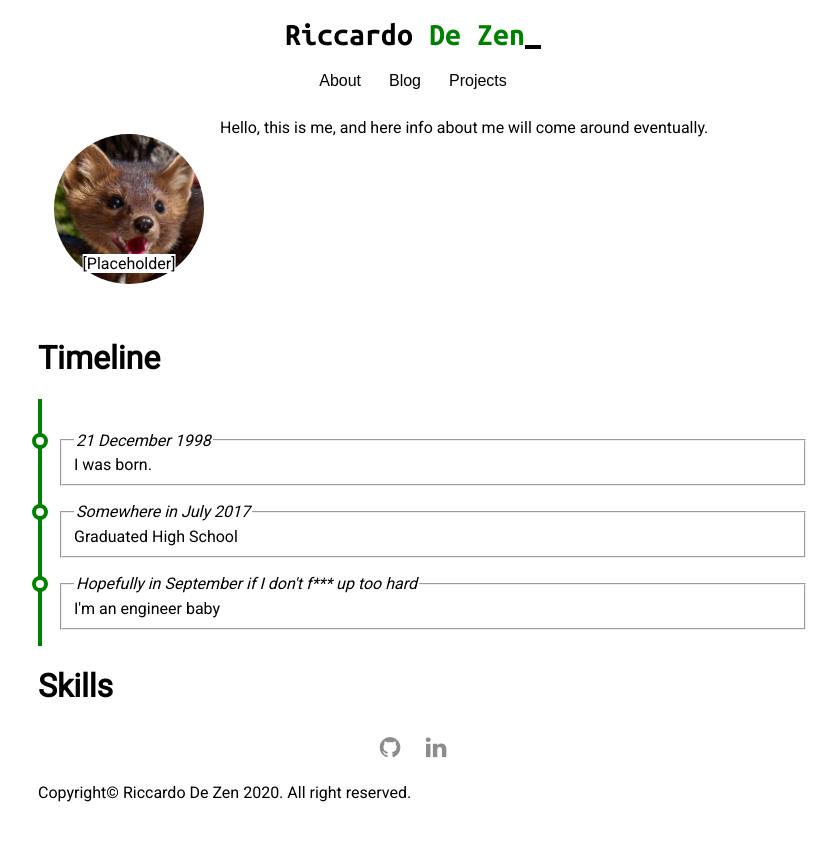
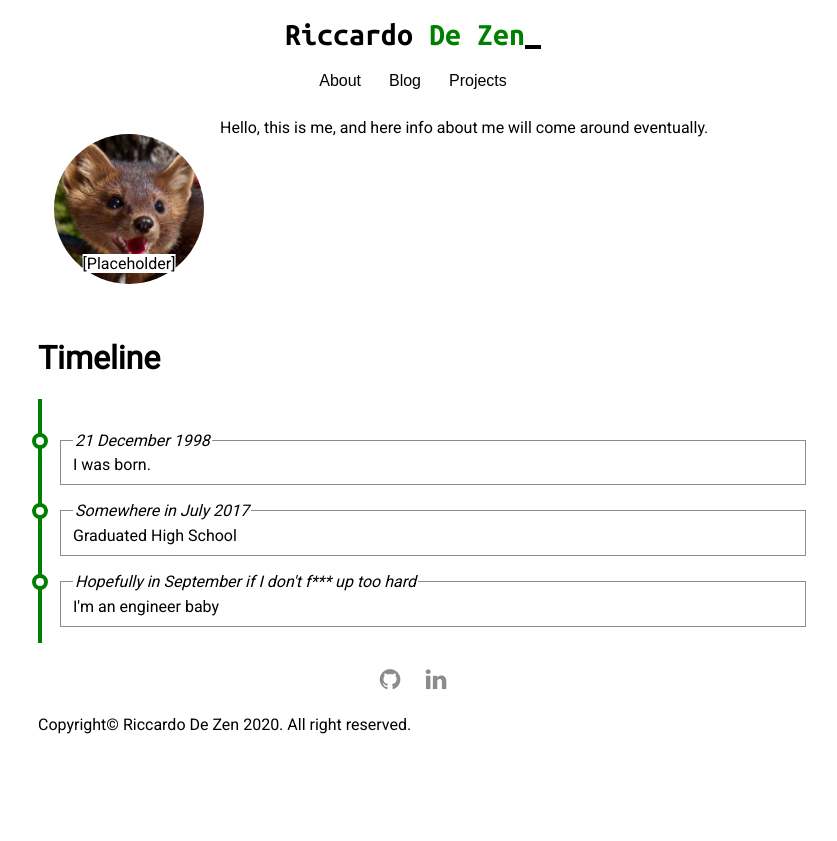
Before and after one commit to ricdezen/ricdezen.github.io, a Jekyll site: the page built from about.md, in a window 1280 px wide. Shown: the top 841 px of the page, without its empty margins (227-1064 px from the left). Built offline with Jekyll 4.4.1, drawn with Linux system fonts in a browser that asks for light colours.

Commit message:
Removed skills section

```diff
--- a/_layouts/about.html
+++ b/_layouts/about.html
@@ -24,6 +24,3 @@ layout: default
         {% endfor %}
     </ul>
 </div>
-<div class="skills-container">
-    <h1>Skills</h1>
-</div>
--- a/css/default.css
+++ b/css/default.css
@@ -210,6 +210,10 @@ h1 {
     position: relative;
 }
 
+.event fieldset {
+    border: 1px solid var(--social-icon-color);
+}
+
 .event:after {
     content: "";
     position: absolute;
```
